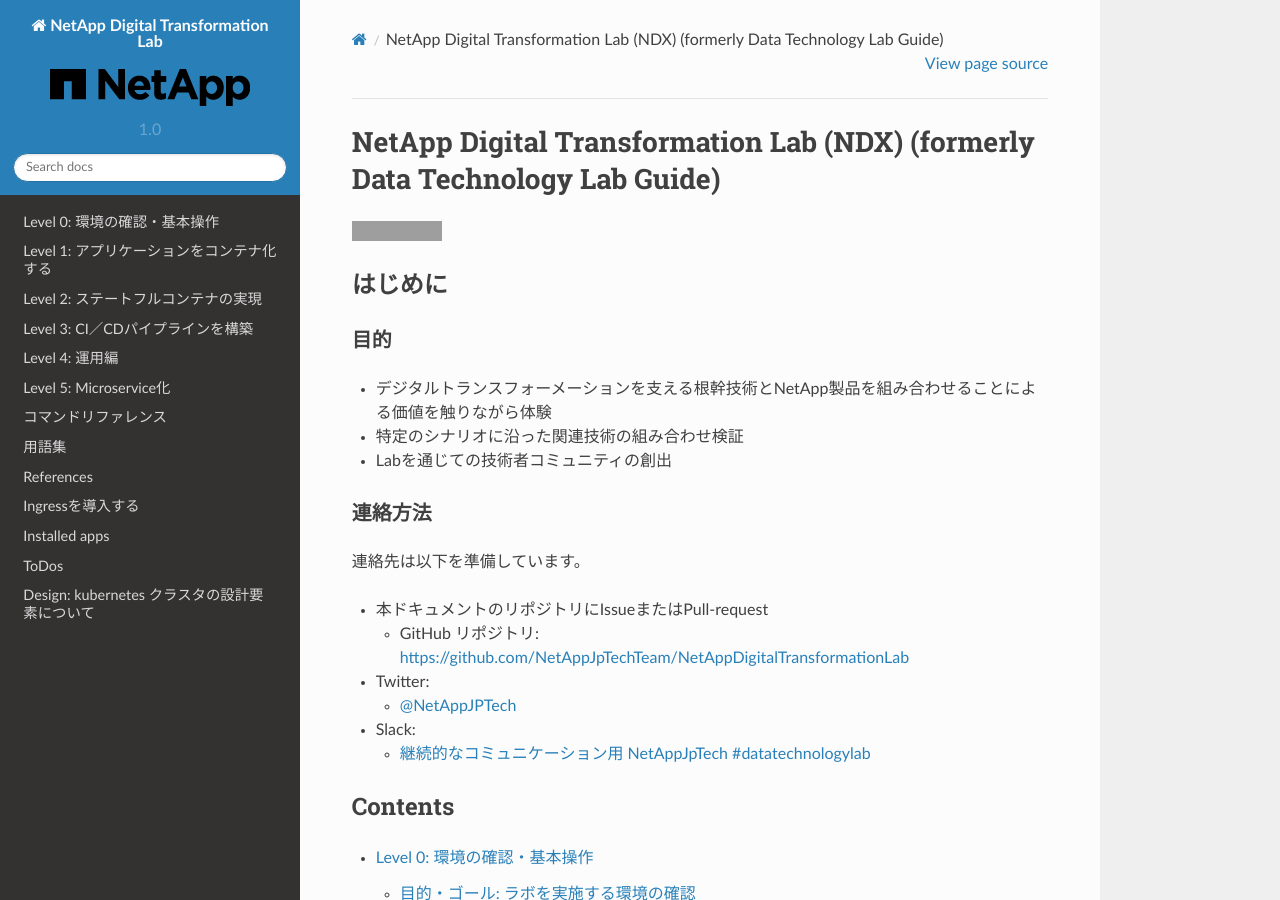
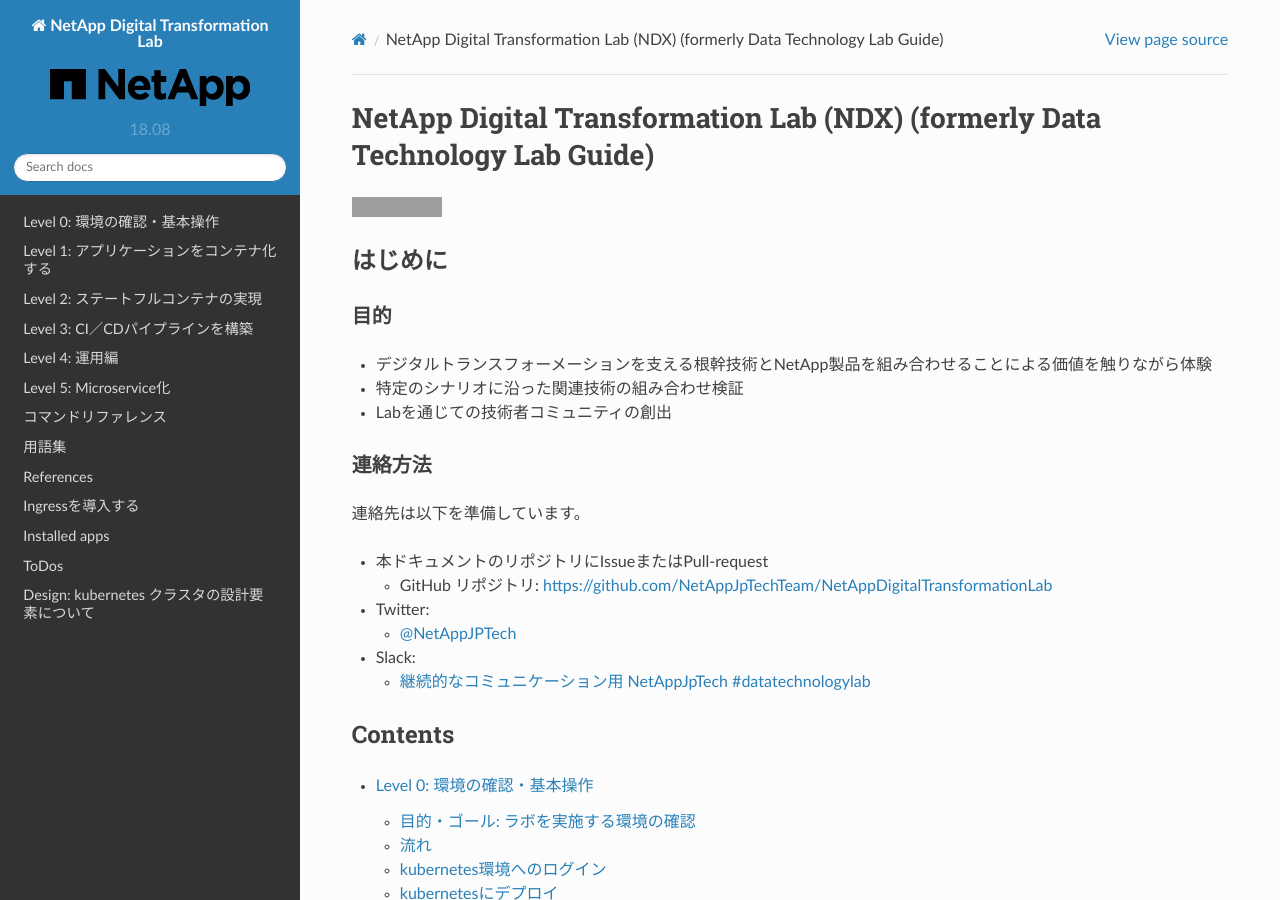
Before and after one commit to NetAppJpTechTeam/NetAppDigitalTransformationLab, a Sphinx documentation site: the page built from docs/source/index.rst, in a window 1280 px wide and 900 px high. Built offline with Sphinx 7.4.7 and the Read the Docs theme 2.0.0, drawn with Linux system fonts in a browser that asks for light colours; grey boxes are pictures that could not be loaded.

Commit message:
Resize contents width.

```diff
--- a/docs/source/conf.py
+++ b/docs/source/conf.py
@@ -63,9 +63,9 @@
 # built documents.
 #
 # The short X.Y version.
-version = u'1.0'
+version = u'18.08'
 # The full version, including alpha/beta/rc tags.
-release = u'1.0'
+release = u'18.08 NDX vol2'
 
 # The language for content autogenerated by Sphinx. Refer to documentation
 # for a list of supported languages.
@@ -364,3 +364,6 @@
 
 # Example configuration for intersphinx: refer to the Python standard library.
 intersphinx_mapping = {'https://docs.python.org/': None}
+
+def setup(app):
+    app.add_stylesheet('custom-width.css')
```
